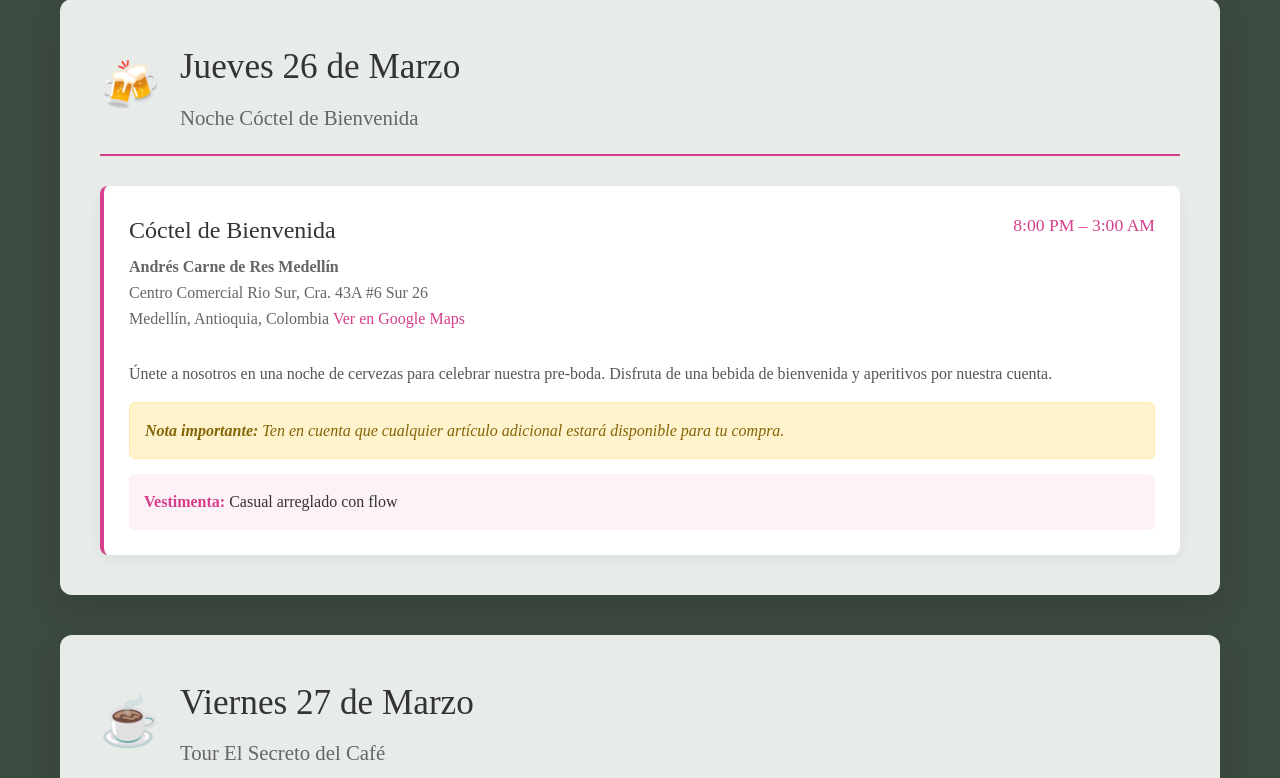
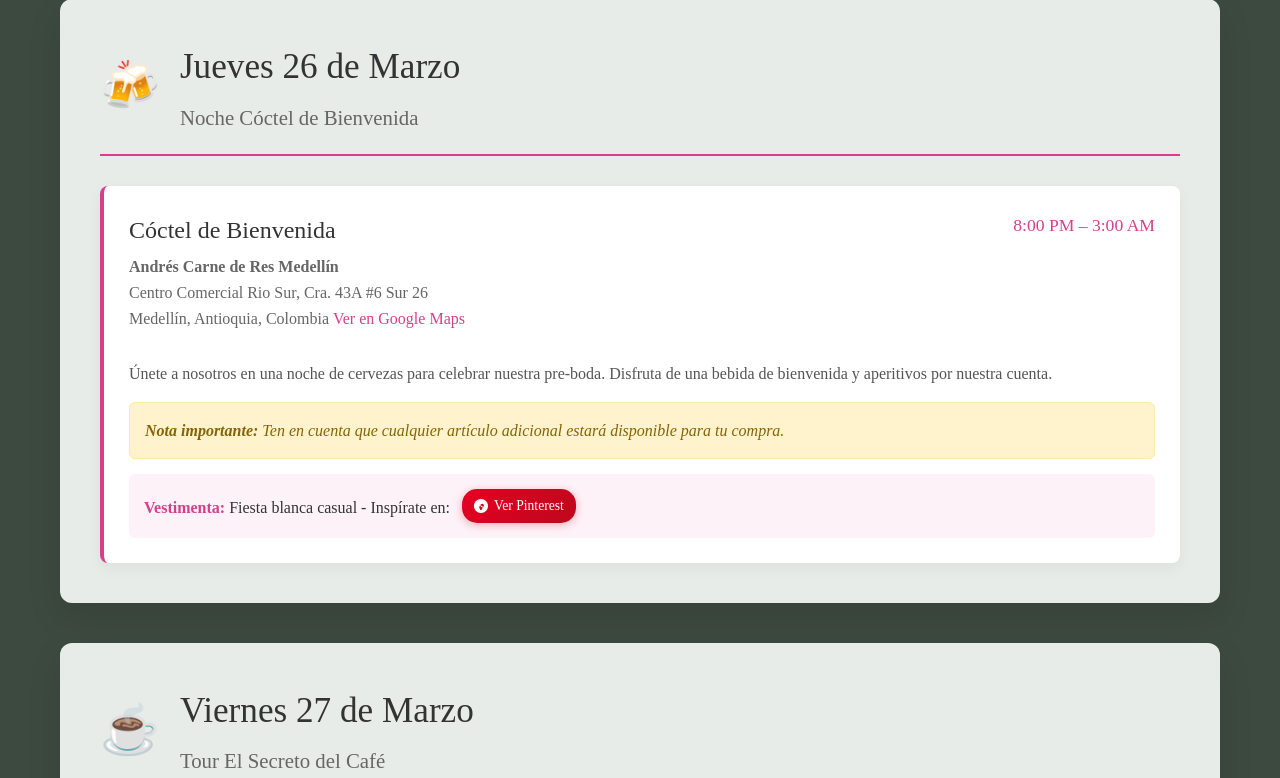
Before and after one commit to songgukdiaz/eternal-vows, a Django app: page /itinerario in a window 1280 px wide. Shown: the part 756-1534 px from the top of the page. Run offline with Django 5.2, Linux system fonts and the light colour scheme.

Commit message:
added button

```diff
--- a/frontend/templates/frontend/itinerario.html
+++ b/frontend/templates/frontend/itinerario.html
@@ -655,8 +655,14 @@
                             <strong>Nota importante:</strong> Ten en cuenta que cualquier artículo adicional estará disponible para tu compra.
                         </div>
                         <div class="dress-code">
-                            <strong>Vestimenta:</strong> Casual arreglado con flow
-                        </div>
+                            <strong>Vestimenta:</strong> Fiesta blanca casual - Inspírate en:
+                            <a href="https://pin.it/6MkdXxuvh" target="_blank" style="display: inline-flex; align-items: center; gap: 6px; background: linear-gradient(135deg, #e60023, #bd081c); color: white; padding: 6px 12px; border-radius: 15px; text-decoration: none; font-size: 0.85rem; font-weight: 500; transition: all 0.3s ease; box-shadow: 0 2px 8px rgba(230, 0, 35, 0.3); margin-left: 8px;">
+                                <svg width="14" height="14" viewBox="0 0 24 24" fill="currentColor">
+                                    <path d="M12 0C5.374 0 0 5.374 0 12s5.374 12 12 12 12-5.374 12-12S18.626 0 12 0zm0 19c-.681 0-1.25-.447-1.405-1.053C10.254 16.83 9 15.49 9 14c0-1.657 1.343-3 3-3s3 1.343 3 3c0 1.49-1.254 2.83-1.595 3.947C13.25 18.553 12.681 19 12 19zm-1-8c0-1.657 1.343-3 3-3s3 1.343 3 3-1.343 3-3 3-3-1.343-3-3z"/>
+                                </svg>
+                                Ver Pinterest
+                            </a>
+                         </div>
                     </div>
                 </div>
             </div>
```
